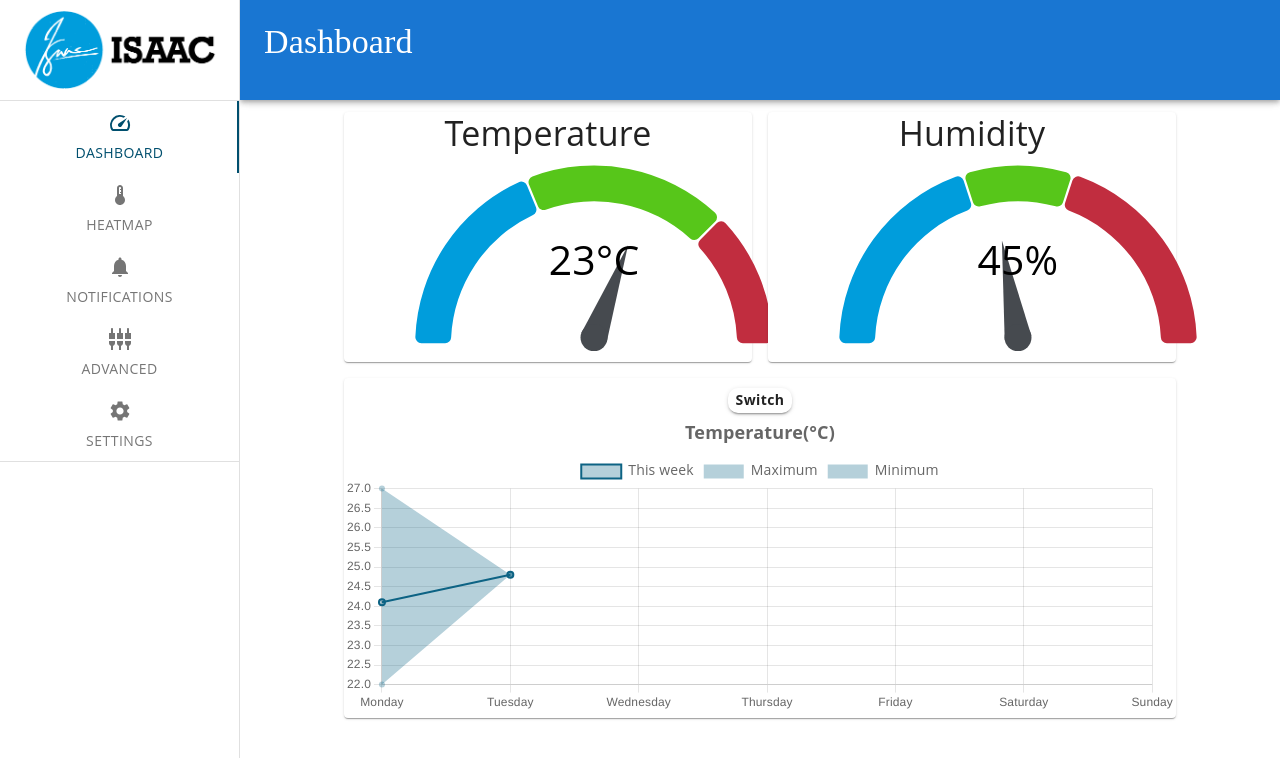
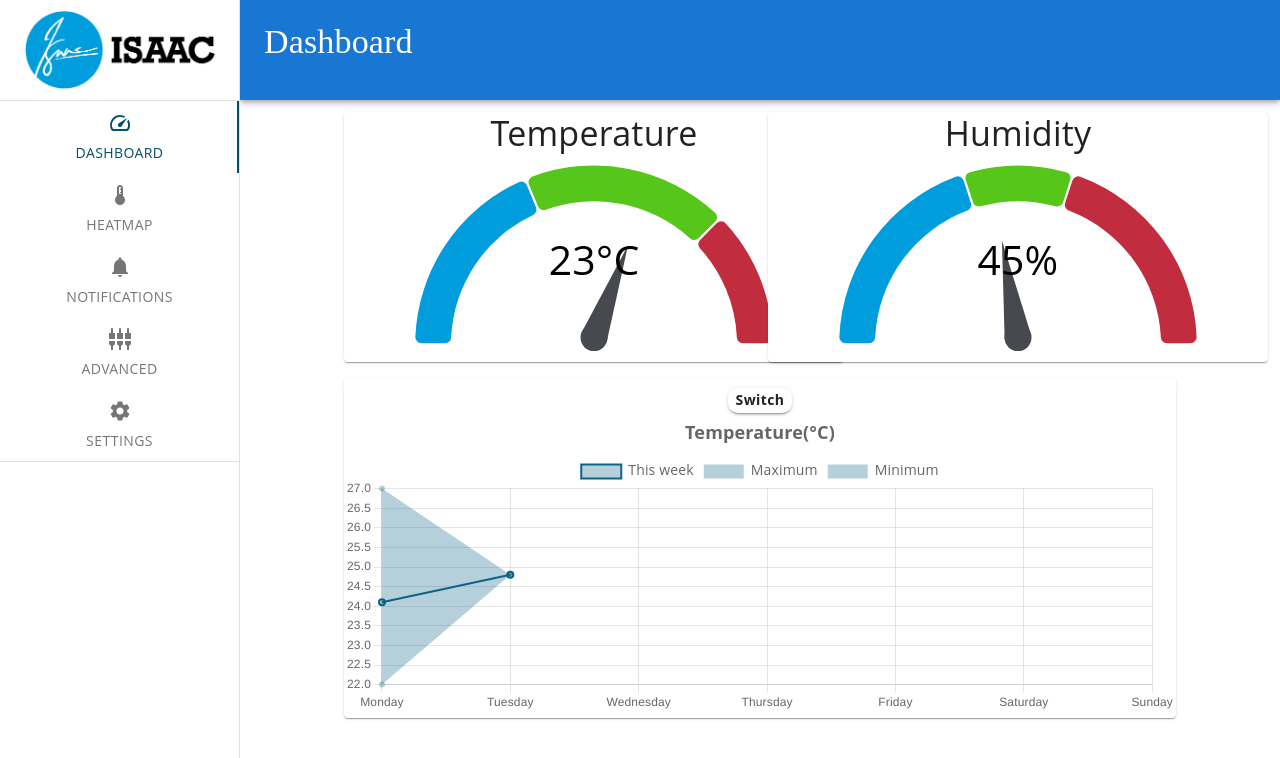
Before and after one commit to s3-db01/ISAAC-frontend, a React (Create React App) app: page / in a window 1280 px wide. Shown: the top 758 px of the page. Built offline with nearby package versions, Linux system fonts and the light colour scheme.

Commit message:
fixed some render issues

```diff
--- a/src/components/Gauge.js
+++ b/src/components/Gauge.js
@@ -2,8 +2,9 @@
 import React, {useState, useEffect} from 'react';
 import Typography from '@mui/material/Typography';
 import GaugeChart from 'react-gauge-chart';
-import Paper from '@mui/material/Paper';
-
+// import Paper from '@mui/material/Paper';
+import Card from '@mui/material/Card';
+import CardMedia from '@mui/material/CardMedia';
 // eslint-disable-next-line react/prop-types
 const Gauge = ({name, data}) => {
 	const [value, setValue] = useState(null);
@@ -53,22 +54,25 @@ const Gauge = ({name, data}) => {
 		);
 	}
 
-	const paperStyle = {
+	const cardStyle = {
 		height: 200,
-		width: 'auto',
+		width: 500,
 		textAlign: 'center',
 		paddingBottom: '250px',
 		margin: 'auto',
 	};
 
 	return (
-		<Paper
-			sx={paperStyle}
+		<Card
+			sx={cardStyle}
 		>
 			<Typography variant="h4" noWrap component="div"
 				sx={{fontFamily: 'Open Sans'}}>
 				{name}
 			</Typography>
+			<CardMedia
+				alt={`gauge for ${name}`}
+			>
 				<GaugeChart
 					style={chartStyle}
 					id="gauge-chart"
@@ -82,8 +86,8 @@ const Gauge = ({name, data}) => {
 					arcPadding={0.01}
 					formatTextValue={(val) => getFormatText(val)}
 				/>
-
-		</Paper>
+			</CardMedia>
+		</Card>
 	);
 };
 
--- a/src/components/Heatmap.js
+++ b/src/components/Heatmap.js
@@ -156,6 +156,9 @@ const Heatmap = ({data}) => {
 					</Typography>
 				</Toolbar>
 			</AppBar>
+			<Typography variant="h4" noWrap component="div" theme={fontTheme} style={{marginLeft: 240}}>
+            Floor 13
+			</Typography>
 			<div className='heatmap-container'>
 				<div className='grid-container'></div>
 			</div>
```
Also changed, not shown: src/components/Dashboard.js (+0 -12 lines). Lines whose indentation alone changed are shown as unchanged.
